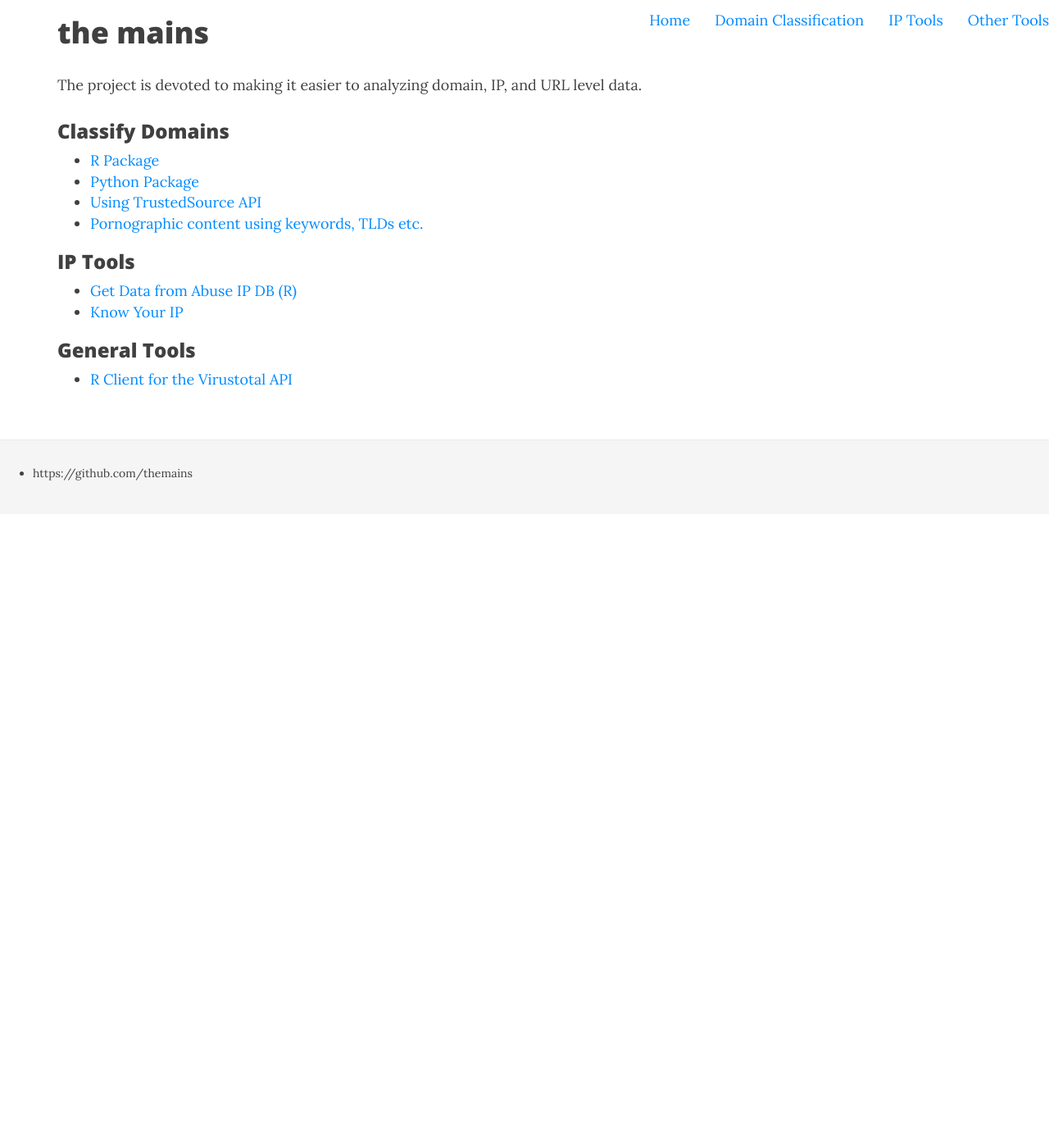
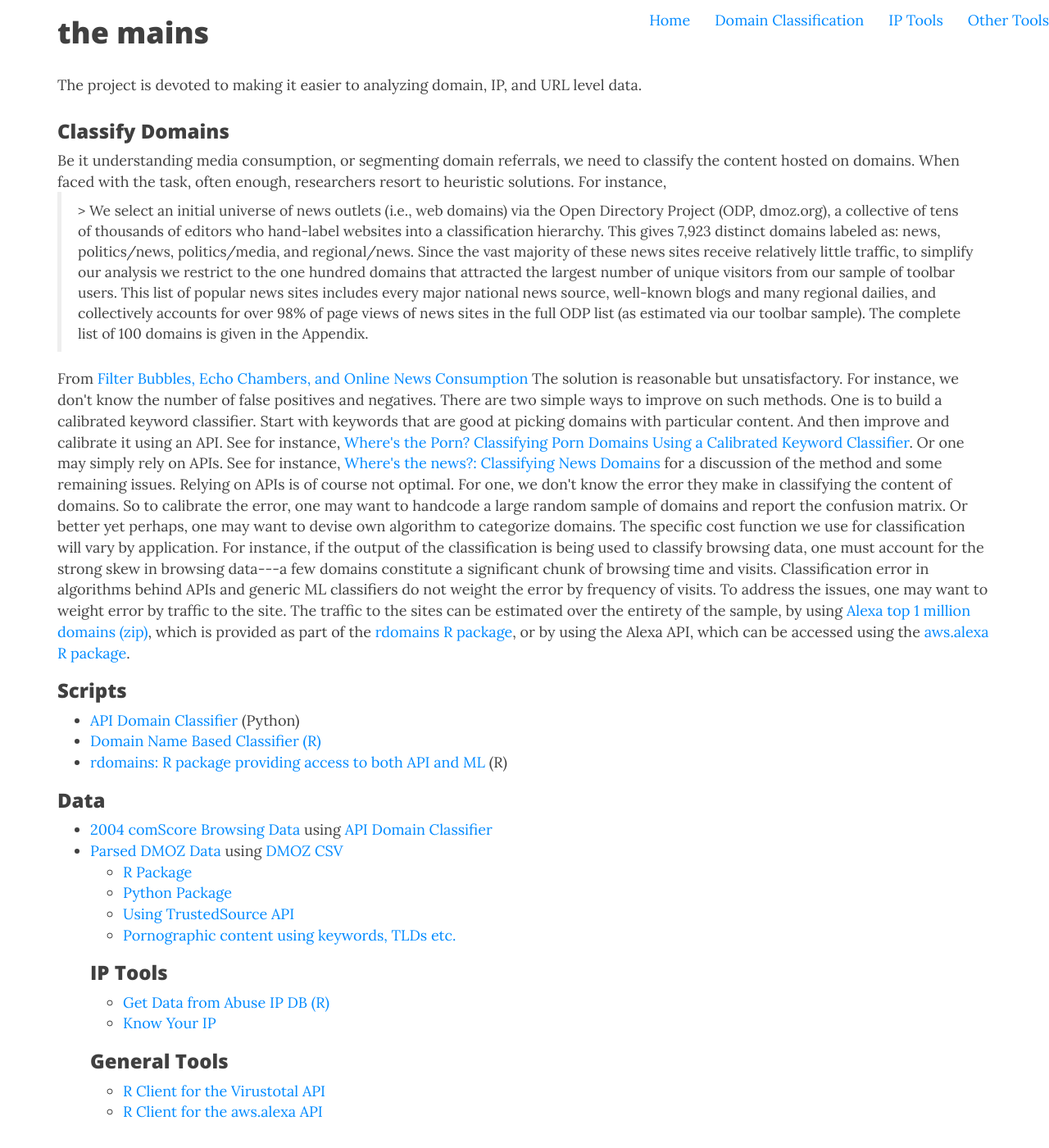
Before and after one commit to themains/themains.github.io, a Jekyll site: the page built from index.html, in a window 1280 px wide and 1400 px high. Shown: the whole window at 82% size. Built offline with Jekyll 4.4.1, drawn with Linux system fonts in a browser that asks for light colours; nearby versions of some CDN libraries; library files that are not in the unit come from our copies.

Commit message:
add more text, within page anchors

```diff
--- a/_layouts/default.html
+++ b/_layouts/default.html
@@ -15,9 +15,9 @@
 			<div id = "main-navbar">
 	    	<ul class = "nav navbar-nav navbar-right">
 	        	<li class = "navlinks-container"><a href="/">Home</a></li>
-	        	<li class = "navlinks-container"><a href="https://github.com/themains/domain_classifier">Domain Classification</a></li>
-        		<li class = "navlinks-container"><a href="https://github.com/themains/ip_tools">IP Tools</a></li>
-        		<li class = "navlinks-container"><a href="https://github.com/themains/other_tools">Other Tools</a></li>
+	        	<li class = "navlinks-container"><a href="https://github.com/themains/index.html#domain_classifier">Domain Classification</a></li>
+        		<li class = "navlinks-container"><a href="https://github.com/themains/index.html#ip_tools">IP Tools</a></li>
+        		<li class = "navlinks-container"><a href="https://github.com/themains/index.html#other_tools">Other Tools</a></li>
 	    	</ul>
 	    </div>
 			<div class="container">
--- a/index.html
+++ b/index.html
@@ -7,7 +7,40 @@ title: the mains
 
 	<p>The project is devoted to making it easier to analyzing domain, IP, and URL level data.</a></p>
 
+<a name="domain_classifier"></a>
 <h3>Classify Domains</h3>
+
+Be it understanding media consumption, or segmenting domain referrals, we need to classify the content hosted on domains.
+
+When faced with the task, often enough, researchers resort to heuristic solutions. For instance,
+
+<blockquote>
+> We select an initial universe of news outlets (i.e., web domains) via the Open Directory Project (ODP, dmoz.org), a collective of tens of thousands of editors who hand-label websites into a classification hierarchy. This gives 7,923 distinct domains labeled as: news, politics/news, politics/media, and regional/news. Since the vast majority of these news sites receive relatively little traffic, to simplify our analysis we restrict to the one hundred domains that attracted the largest number of unique visitors from our sample of toolbar users. This list of popular news sites includes every major national news source, well-known blogs and many regional dailies, and collectively accounts for over 98% of page views of news sites in the full ODP list (as estimated via our toolbar sample). The complete list of 100 domains is given in the Appendix.
+</blockquote>
+
+From <a href = "https://5harad.com/papers/bubbles.pdf">Filter Bubbles, Echo Chambers, and Online News Consumption</a>
+
+The solution is reasonable but unsatisfactory. For instance, we don't know the number of false positives and negatives.
+
+There are two simple ways to improve on such methods. One is to build a calibrated keyword classifier. Start with keywords that are good at picking domains with particular content. And then improve and calibrate it using an API. See for instance, <a href = "http://gbytes.gsood.com/2015/07/23/wheres-the-porn-classifying-porn-domains-using-a-calibrated-keyword-classifier/">Where's the Porn? Classifying Porn Domains Using a Calibrated Keyword Classifier</a>. Or one may simply rely on APIs. See for instance, <a href = "http://gbytes.gsood.com/2015/07/23/wheres-the-news-classifying-news-domains/">Where's the news?: Classifying News Domains</a> for a discussion of the method and some remaining issues.
+
+Relying on APIs is of course not optimal. For one, we don't know the error they make in classifying the content of domains. So to calibrate the error, one may want to handcode a large random sample of domains and report the confusion matrix. Or better yet perhaps, one may want to devise own algorithm to categorize domains.
+
+The specific cost function we use for classification will vary by application. For instance, if the output of the classification is being used to classify browsing data, one must account for the strong skew in browsing data---a few domains constitute a significant chunk of browsing time and visits. Classification error in algorithms behind APIs and generic ML classifiers do not weight the error by frequency of visits. To address the issues, one may want to weight error by traffic to the site. The traffic to the sites can be estimated over the entirety of the sample, by using <a href = "http://s3.amazonaws.com/alexa-static/top-1m.csv.zip">Alexa top 1 million domains (zip)</a>, which is provided as part of the <a href = "https://github.com/themains/rdomains">rdomains R package</a>, or by using the Alexa API, which can be accessed using the <a href = "https://github.com/cloudyr/aws.alexa">aws.alexa R package</a>.
+
+<h3>Scripts</h3>
+<ul>
+	<li><a href = "https://github.com/themains/trusted">API Domain Classifier</a> (Python)</li>
+	<li><a href = "https://github.com/themains/keyword_porn">Domain Name Based Classifier (R)</a></li>
+	<li><a href = "https://github.com/themains/rdomains">rdomains: R package providing access to both API and ML</a> (R)</li>
+</ul>
+
+<h3>Data</h3>
+<ul>
+	<li><a href = "http://dx.doi.org/10.7910/DVN/BPS1OK">2004 comScore Browsing Data</a> using <a href = "https://github.com/themains/trusted">API Domain Classifier</a></li>
+	<li><a href = "http://dx.doi.org/10.7910/DVN/OMV93V">Parsed DMOZ Data</a> using <a href = "https://github.com/suriyan/dmoz_csv">DMOZ CSV</a>
+</li>
+
 	<ul>
 		<li><a href = "https://github.com/themains/rdomains">R Package</a></li>
 		<li><a href = "https://github.com/themains/pydomains">Python Package</a></li>
@@ -15,15 +48,18 @@ title: the mains
 		<li><a href = "https://github.com/themains/keyword_porn">Pornographic content using keywords, TLDs etc.</a></li>
 	</ul>
 
+<a name="ip_tools"></a>
 <h3>IP Tools</h3>
 	<ul>
 		<li><a href = "https://github.com/themains/abuse_ip_db">Get Data from Abuse IP DB (R)</a></li>
 		<li><a href = "https://github.com/themains/know_your_ip">Know Your IP</a></li>
 	</ul>
 
+<a name="other_tools"></a>
 <h3>General Tools</h3>
 	<ul>
 		<li><a href = "https://github.com/themains/virustotal">R Client for the Virustotal API</a></li>
+		<li><a href = "https://github.com/cloudyr/aws.alexa">R Client for the aws.alexa API</a></li>
 	</ul>
 
 
```
